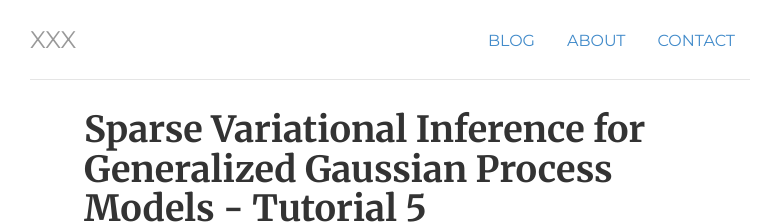
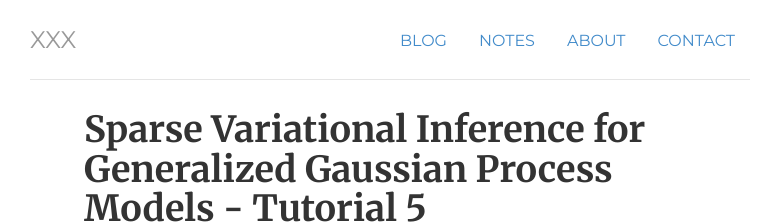
Before and after one commit to mathfirst/mathfirst.github.io, a Jekyll site: the page built from _posts/2019-08-13-Sparse-Variational-Inference-for-Generalized-Gaussian-Process-Models.md, in a window 1280 px wide and 900 px high. Shown: the top 224 px of the window, without its empty margins (250-1012 px from the left). Built offline with Jekyll 4.4.1, drawn with Linux system fonts in a browser that asks for light colours; comment, search, counter and statistics services are not loaded.

Commit message:
fix details

```diff
--- a/_includes/header.html
+++ b/_includes/header.html
@@ -3,7 +3,8 @@
 		<!--<li class="{{ page.cv }}"><a href="/cv" title="CV">CV</a></li> -->
 		<!-- <li class="{{ page.projects }}"><a href="/projects" title="Projects">Projects</a></li> -->
 
-		<li class="{{ page.notes }}"><a href="/notes" title="Blog">Blog</a></li>
+		<li class="{{ page.blog }}"><a href="/blog" title="Blog">Blog</a></li>
+		<li class="{{ page.notes }}"><a href="/notes" title="Blog">Notes</a></li>
 		<li class="{{ page.about }}"><a href="/about" title="About">About</a></li>
 		<li class="{{ page.contact }}"><a href="/contact" title="Contact">Contact</a></li>
 
--- a/_layouts/post.html
+++ b/_layouts/post.html
@@ -1,6 +1,6 @@
 ---
 layout: default
-notes: active
+blog: active
 ---
 
 <div class="notes">
```
